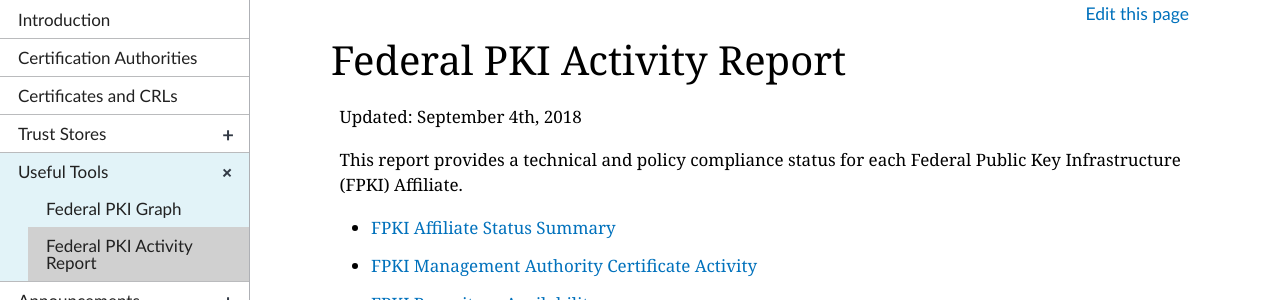
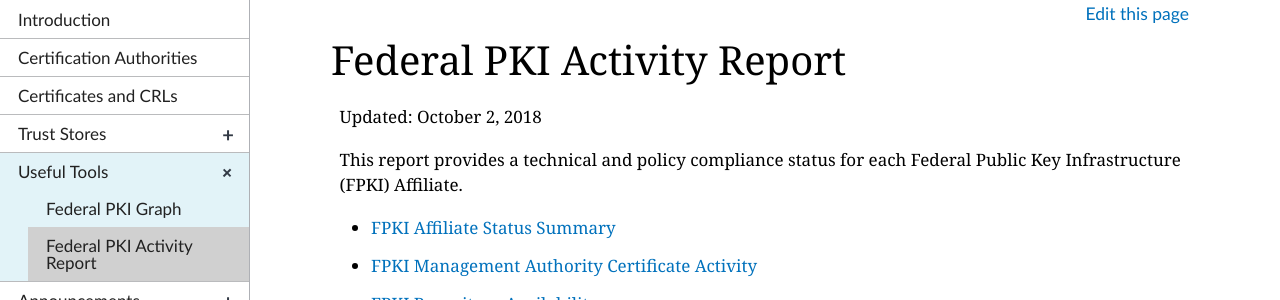
Before and after one commit to GSA/fpki-guides, a Jekyll site: the page built from _tools/03_fpki_activity_report.md, in a window 1280 px wide and 900 px high. Shown: the part 159-459 px from the top of the window. Built offline with Jekyll 4.4.1, drawn with Linux system fonts in a browser that asks for light colours; nearby versions of some CDN libraries; library files that are not in the unit come from our copies.

Commit message:
updated date

```diff
--- a/_tools/03_fpki_activity_report.md
+++ b/_tools/03_fpki_activity_report.md
@@ -5,7 +5,7 @@ collection: tools
 permalink: tools/fpkiactivityreport/
 ---
 
-Updated: September 4th, 2018
+Updated: October 2, 2018
 
 This report provides a technical and policy compliance status for each Federal Public Key Infrastructure (FPKI) Affiliate.
 
```
